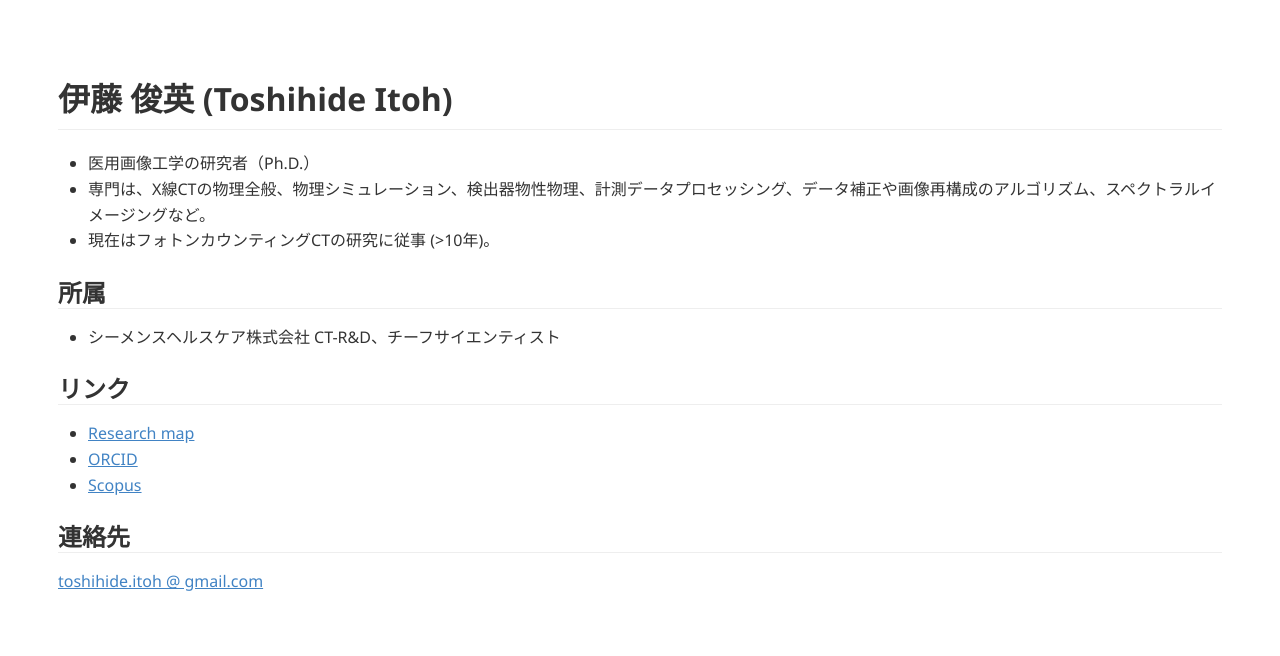
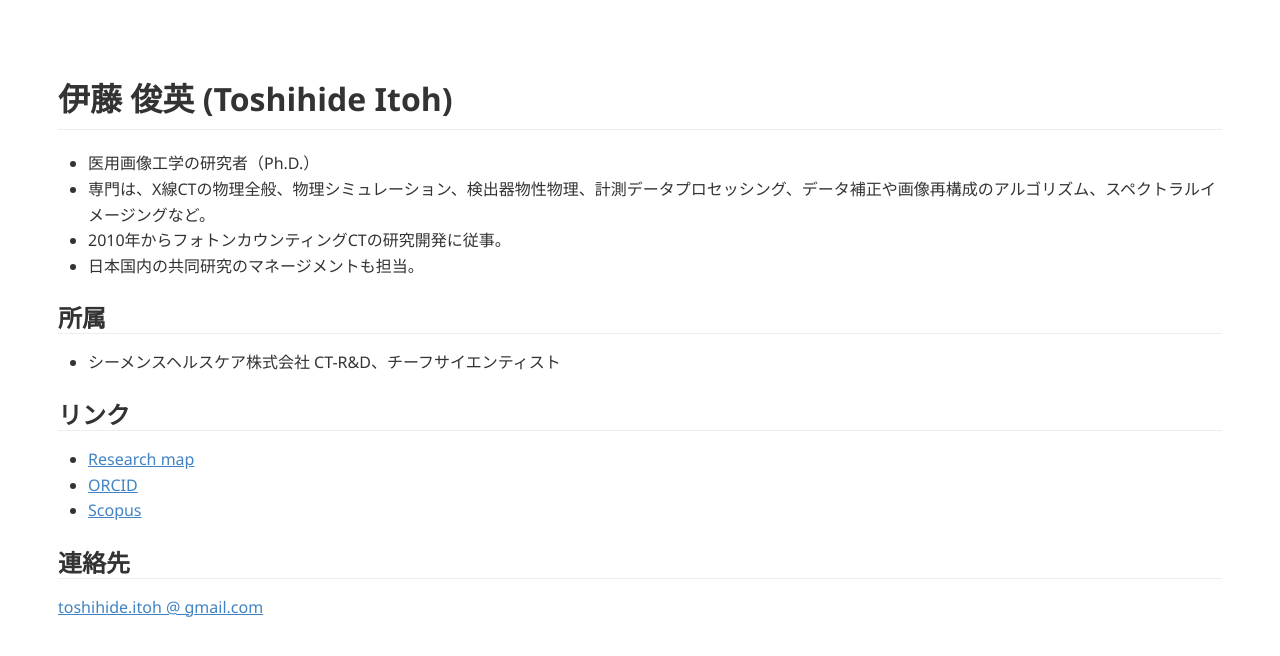
Before and after one commit to tnitoh/tnitoh.github.io, a Jekyll site: the page built from index.md, in a window 1280 px wide. Shown: the top 656 px of the page. Built offline with Jekyll 4.4.1, drawn with Linux system fonts in a browser that asks for light colours; Markdown is read by kramdown in place of the engine named in the settings.

Commit message:
Update index.md

```diff
--- a/index.md
+++ b/index.md
@@ -7,7 +7,8 @@ title: Toshihide Itoh's web page
 
 - 医用画像工学の研究者（Ph.D.）
 - 専門は、X線CTの物理全般、物理シミュレーション、検出器物性物理、計測データプロセッシング、データ補正や画像再構成のアルゴリズム、スペクトラルイメージングなど。
-- 現在はフォトンカウンティングCTの研究に従事 (>10年)。
+- 2010年からフォトンカウンティングCTの研究開発に従事。
+- 日本国内の共同研究のマネージメントも担当。
 
 ## 所属
 - シーメンスヘルスケア株式会社 CT-R&D、チーフサイエンティスト
```
